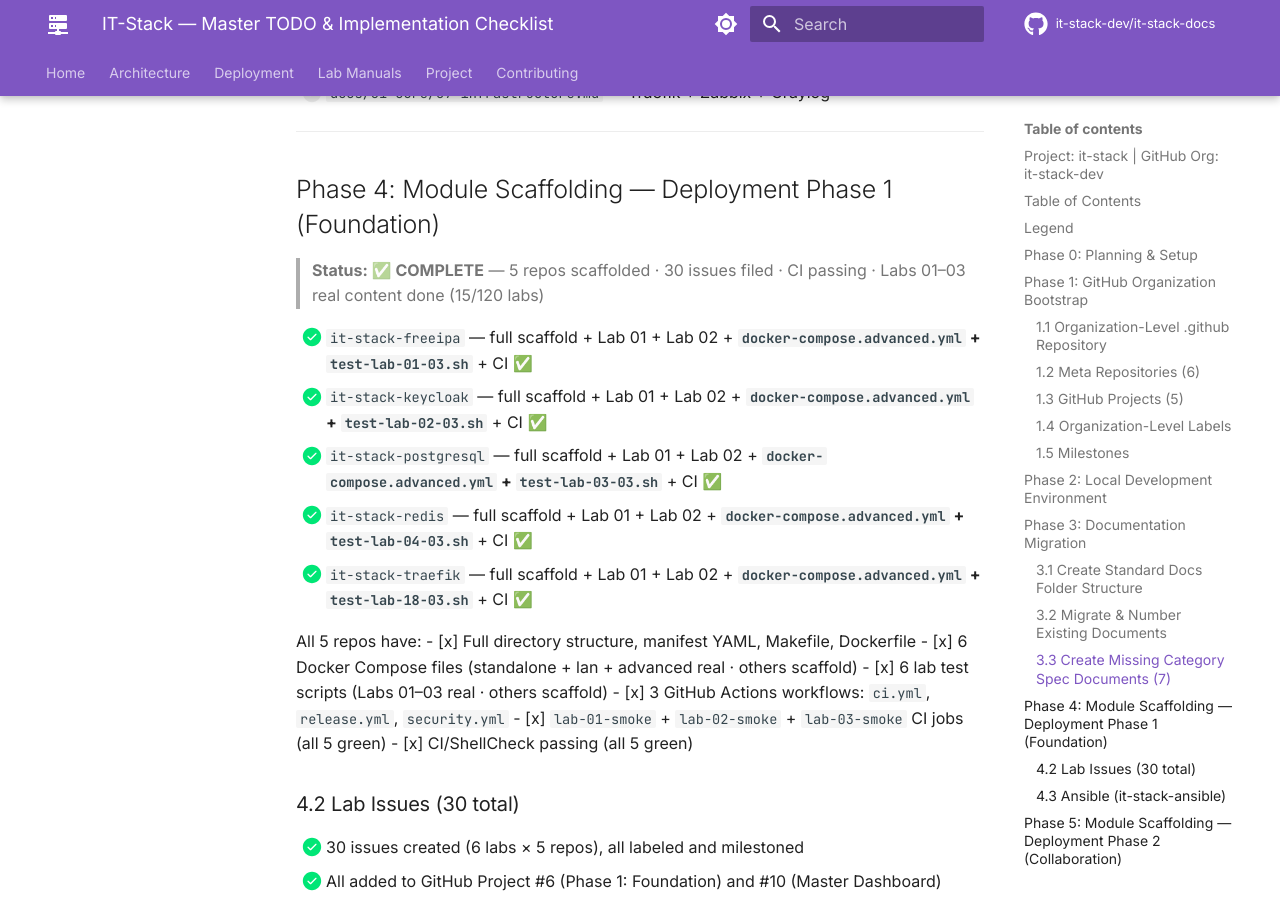
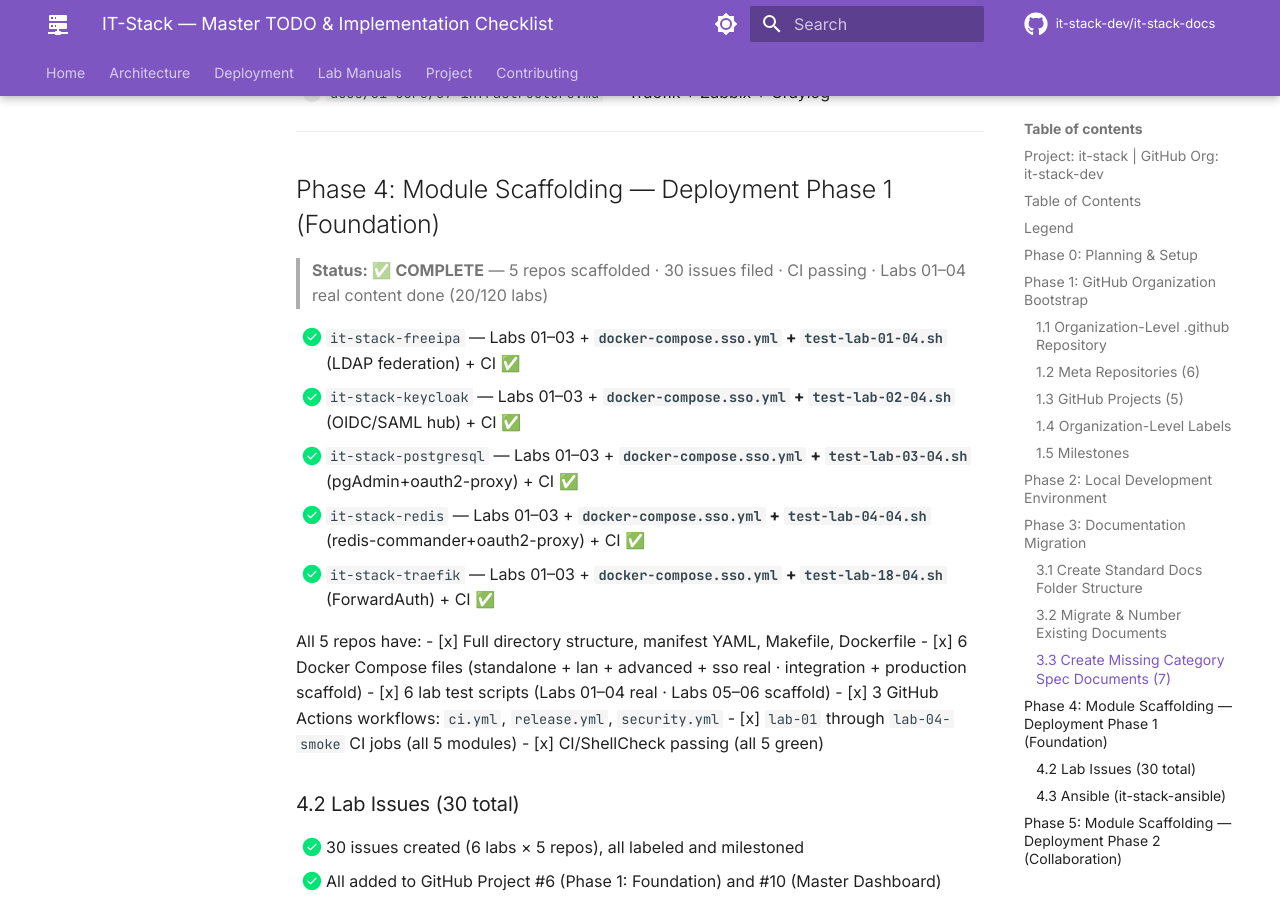
Before and after one commit to it-stack-dev/it-stack-docs, an MkDocs documentation site: the page built from docs/IT-STACK-TODO.md, in a window 1280 px wide and 900 px high, scrolled down 5603 px. Built offline with MkDocs 1.6.1 and Material for MkDocs 9.7.7, drawn with Linux system fonts in a browser that asks for light colours; comment, search, counter and statistics services are not loaded; some of the changed text lies outside the part shown.

Commit message:
docs: Phase 1 Lab 04 complete — 20/120 labs (16.7%), CHANGELOG v1.0.0

```diff
--- a/docs/IT-STACK-TODO.md
+++ b/docs/IT-STACK-TODO.md
@@ -172,20 +172,20 @@
 
 ## Phase 4: Module Scaffolding — Deployment Phase 1 (Foundation)
 
-> **Status: ✅ COMPLETE** — 5 repos scaffolded · 30 issues filed · CI passing · Labs 01–03 real content done (15/120 labs)
+> **Status: ✅ COMPLETE** — 5 repos scaffolded · 30 issues filed · CI passing · Labs 01–04 real content done (20/120 labs)
 
-- [x] `it-stack-freeipa` — full scaffold + Lab 01 + Lab 02 + **`docker-compose.advanced.yml` + `test-lab-01-03.sh`** + CI ✅
-- [x] `it-stack-keycloak` — full scaffold + Lab 01 + Lab 02 + **`docker-compose.advanced.yml` + `test-lab-02-03.sh`** + CI ✅
-- [x] `it-stack-postgresql` — full scaffold + Lab 01 + Lab 02 + **`docker-compose.advanced.yml` + `test-lab-03-03.sh`** + CI ✅
-- [x] `it-stack-redis` — full scaffold + Lab 01 + Lab 02 + **`docker-compose.advanced.yml` + `test-lab-04-03.sh`** + CI ✅
-- [x] `it-stack-traefik` — full scaffold + Lab 01 + Lab 02 + **`docker-compose.advanced.yml` + `test-lab-18-03.sh`** + CI ✅
+- [x] `it-stack-freeipa` — Labs 01–03 + **`docker-compose.sso.yml` + `test-lab-01-04.sh`** (LDAP federation) + CI ✅
+- [x] `it-stack-keycloak` — Labs 01–03 + **`docker-compose.sso.yml` + `test-lab-02-04.sh`** (OIDC/SAML hub) + CI ✅
+- [x] `it-stack-postgresql` — Labs 01–03 + **`docker-compose.sso.yml` + `test-lab-03-04.sh`** (pgAdmin+oauth2-proxy) + CI ✅
+- [x] `it-stack-redis` — Labs 01–03 + **`docker-compose.sso.yml` + `test-lab-04-04.sh`** (redis-commander+oauth2-proxy) + CI ✅
+- [x] `it-stack-traefik` — Labs 01–03 + **`docker-compose.sso.yml` + `test-lab-18-04.sh`** (ForwardAuth) + CI ✅
 
 All 5 repos have:
 - [x] Full directory structure, manifest YAML, Makefile, Dockerfile
-- [x] 6 Docker Compose files (standalone + lan + advanced real · others scaffold)
-- [x] 6 lab test scripts (Labs 01–03 real · others scaffold)
+- [x] 6 Docker Compose files (standalone + lan + advanced + sso real · integration + production scaffold)
+- [x] 6 lab test scripts (Labs 01–04 real · Labs 05–06 scaffold)
 - [x] 3 GitHub Actions workflows: `ci.yml`, `release.yml`, `security.yml`
-- [x] `lab-01-smoke` + `lab-02-smoke` + `lab-03-smoke` CI jobs (all 5 green)
+- [x] `lab-01` through `lab-04-smoke` CI jobs (all 5 modules)
 - [x] CI/ShellCheck passing (all 5 green)
 
 ### 4.2 Lab Issues (30 total)
@@ -291,15 +291,15 @@ All 5 repos have:
 
 | Module | Lab 01 | Lab 02 | Lab 03 | Lab 04 | Lab 05 | Lab 06 |
 |--------|--------|--------|--------|--------|--------|--------|
-| 01 · FreeIPA | [x] | [x] | [x] | [ ] | [ ] | [ ] |
-| 02 · Keycloak | [x] | [x] | [x] | [ ] | [ ] | [ ] |
+| 01 · FreeIPA | [x] | [x] | [x] | [x] | [ ] | [ ] |
+| 02 · Keycloak | [x] | [x] | [x] | [x] | [ ] | [ ] |
 
 ### Category 02: Database & Cache
 
 | Module | Lab 01 | Lab 02 | Lab 03 | Lab 04 | Lab 05 | Lab 06 |
 |--------|--------|--------|--------|--------|--------|--------|
-| 03 · PostgreSQL | [x] | [x] | [x] | [ ] | [ ] | [ ] |
-| 04 · Redis | [x] | [x] | [x] | [ ] | [ ] | [ ] |
+| 03 · PostgreSQL | [x] | [x] | [x] | [x] | [ ] | [ ] |
+| 04 · Redis | [x] | [x] | [x] | [x] | [ ] | [ ] |
 | 05 · Elasticsearch | [ ] | [ ] | [ ] | [ ] | [ ] | [ ] |
 
 ### Category 03: Collaboration
@@ -338,11 +338,11 @@ All 5 repos have:
 
 | Module | Lab 01 | Lab 02 | Lab 03 | Lab 04 | Lab 05 | Lab 06 |
 |--------|--------|--------|--------|--------|--------|--------|
-| 18 · Traefik | [x] | [x] | [x] | [ ] | [ ] | [ ] |
+| 18 · Traefik | [x] | [x] | [x] | [x] | [ ] | [ ] |
 | 19 · Zabbix | [ ] | [ ] | [ ] | [ ] | [ ] | [ ] |
 | 20 · Graylog | [ ] | [ ] | [ ] | [ ] | [ ] | [ ] |
 
-**Lab Progress:** 15/120 (12.5%) — Phase 1 Labs 01–03 complete for all 5 Phase 1 modules
+**Lab Progress:** 20/120 (16.7%) — Phase 1 Labs 01–04 complete for all 5 Phase 1 modules
 
 ---
 
@@ -463,8 +463,8 @@ All 5 repos have:
 |--------|------|------|
 | ~~Sprint 2~~ | ~~Phase 1 Lab 02 (external deps)~~ | ~~freeipa·keycloak·postgresql·redis·traefik Lab 02~~ ✅ |
 | ~~Sprint 3~~ | ~~Phase 1 Lab 03 (advanced features)~~ | ~~freeipa·keycloak·postgresql·redis·traefik Lab 03~~ ✅ |
-| Next session | Phase 1 Lab 04 (SSO integration) | All 5 Lab 04 — proves full SSO chain |
-| Sprint 5 | Phase 1 Lab 05 (integrations) | All 5 Lab 05 |
+| ~~Sprint 4~~ | ~~Phase 1 Lab 04 (SSO integration)~~ | ~~freeipa·keycloak·postgresql·redis·traefik Lab 04~~ ✅ |
+| Next session | Phase 1 Lab 05 (advanced integration) | All 5 Lab 05 — multi-module ecosystem |
 | Sprint 5 | Phase 1 Lab 05 (integrations) | All 5 Lab 05 |
 | Sprint 6 | Phase 1 Lab 06 (production) | All 5 Lab 06 → Phase 1 complete |
 | Sprint 7+ | Phase 2 Lab 01 | nextcloud·mattermost·jitsi·iredmail·zammad |
@@ -473,4 +473,4 @@ All 5 repos have:
 
 **Document Version:** 1.1
 **Project:** IT-Stack | **Org:** it-stack-dev
-**Last Updated:** 2026-02-28 — Phase 1 Lab 03 complete (15/120 labs, 12.5%)
+**Last Updated:** 2026-02-28 — Phase 1 Lab 04 complete (20/120 labs, 16.7%)
```
Also changed, not shown: CHANGELOG.md (+47 -2 lines).
